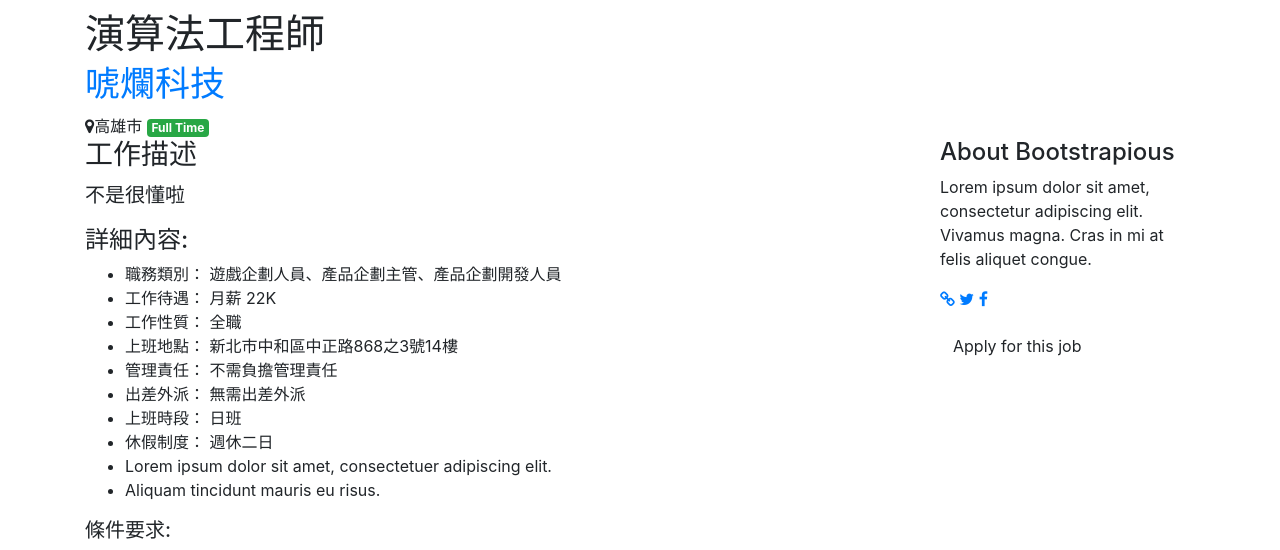
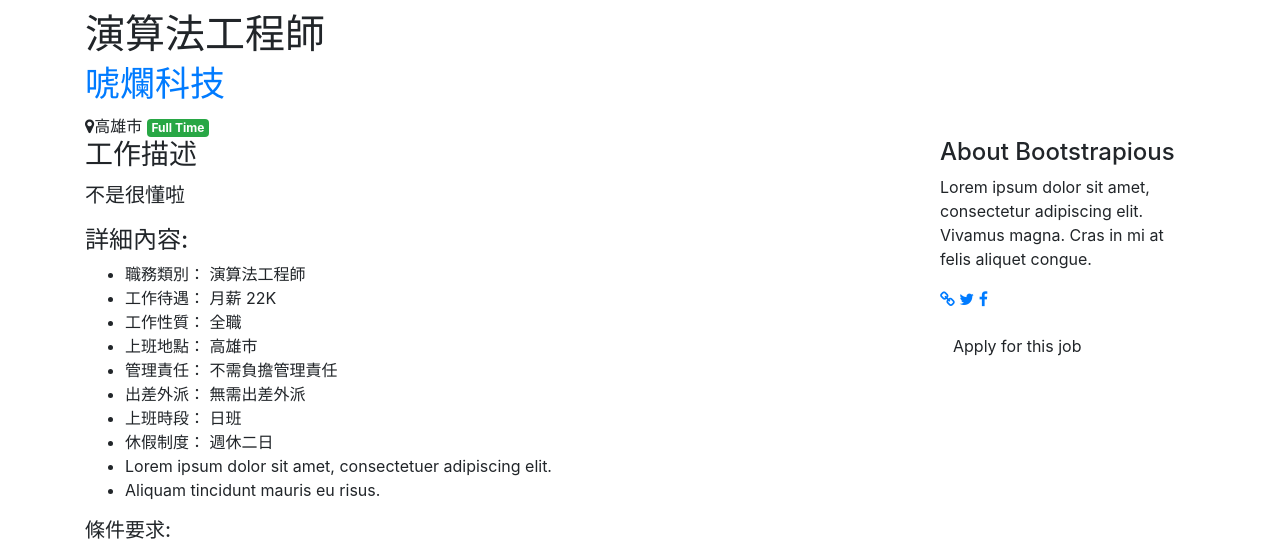
Before and after one commit to Derrick0105/Software_Engineering_project, a Django app: page /detail/2 in a window 1280 px wide. Shown: the part 316-866 px from the top of the page. Run offline with Django 3.2, Linux system fonts and the light colour scheme; data comes from the database, SQL or seed files in the repository; some libraries are stand-ins or nearby versions.

Commit message:
樣式修改

```diff
--- a/templates/detail.html
+++ b/templates/detail.html
@@ -21,10 +21,10 @@
                     </blockquote>
                     <h4>詳細內容:</h4>
                     <ul>
-                        <li>職務類別： 遊戲企劃人員、產品企劃主管、產品企劃開發人員</li>
+                        <li>職務類別： {{ job_detail.title }}</li>
                         <li>工作待遇： 月薪 22K</li>
                         <li>工作性質： 全職</li>
-                        <li>上班地點： 新北市中和區中正路868之3號14樓</li>
+                        <li>上班地點： {{ job_detail.location }}</li>
                         <li>管理責任： 不需負擔管理責任</li>
                         <li>出差外派： 無需出差外派</li>
                         <li>上班時段： 日班</li>
```
